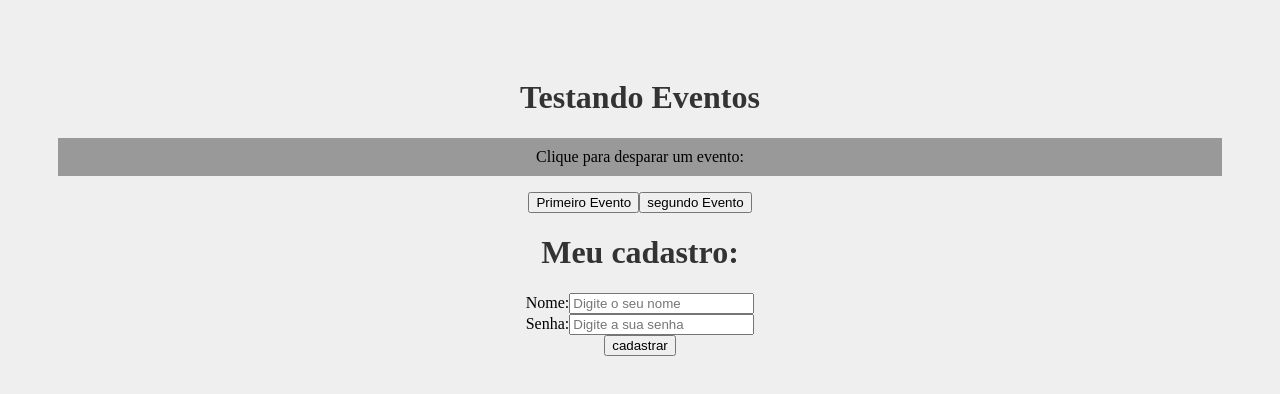
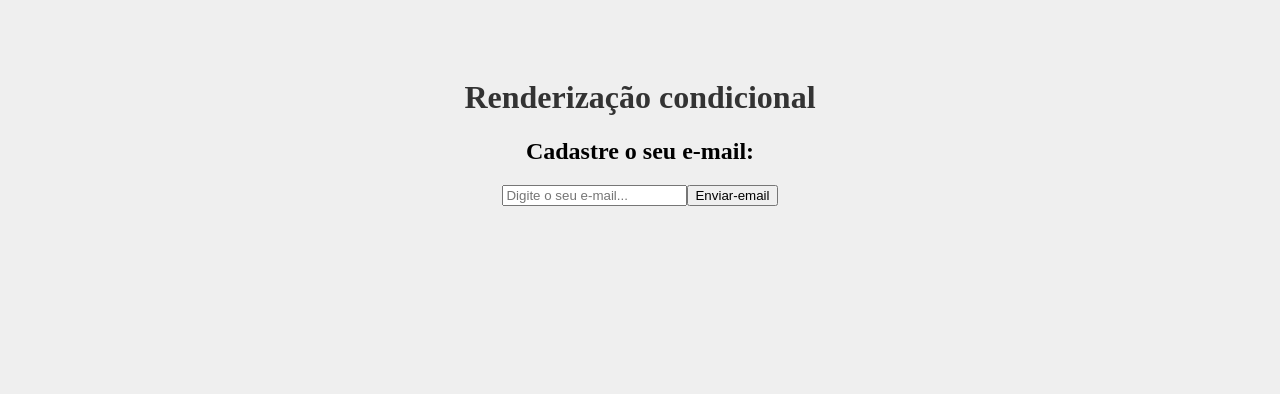
Before and after one commit to barbosaotavio/cost-manager, a React (Create React App) app: page / in a window 1280 px wide. Shown: the top 394 px of the page. Built offline with nearby package versions, Linux system fonts and the light colour scheme.

Commit message:
Condicionais

```diff
--- a/src/App.js
+++ b/src/App.js
@@ -1,14 +1,13 @@
+
 import './App.css'
-import Evento from './components/Evento'
-import Form from './components/Form'
+import Condicional from './components/Condicional'
 
 function App() {
 
   return (
   <div className= 'App'>
-    <h1>Testando Eventos</h1>
-    <Evento/>
-    <Form/>
+    <h1>Renderização condicional</h1>
+    <Condicional/>
     </div>
 
   )
--- /dev/null
+++ b/src/components/Condicional.js
@@ -0,0 +1,19 @@
+import {useState} from 'react'
+
+function Condicional() {
+    function enviarEmail(e) {
+        e.preventDefault()
+        console.log('testando')
+    }
+
+    return(
+        <div>
+            <h2>Cadastre o seu e-mail:</h2>
+            <form>
+                <input type='email' placeholder='Digite o seu e-mail...'/>
+                <button type='onSubmit' onClick={enviarEmail}>Enviar-email</button>
+            </form>
+        </div>
+    )
+}
+export default Condicional
```
